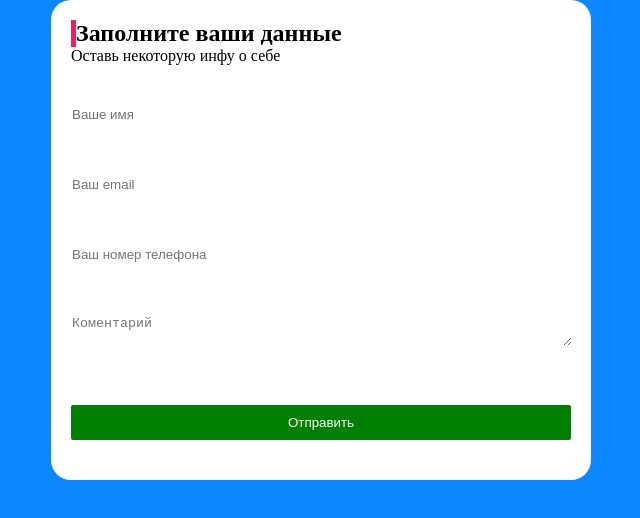
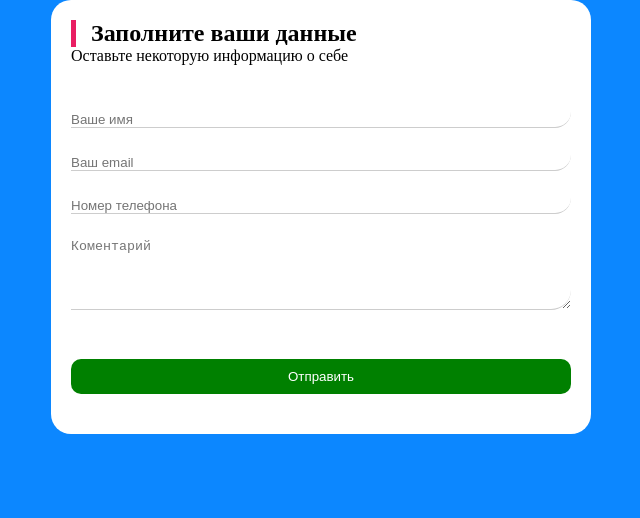
Before and after one commit to kosten20/form, a plain HTML site: page index.html in a window 1280 px wide. Shown: the whole page, without its empty margins (319-959 px from the left). Drawn offline with Linux system fonts and the light colour scheme.

Commit message:
Add files via upload
upgrade

```diff
--- a/index.html
+++ b/index.html
@@ -9,23 +9,23 @@
 <body>
 	<div class="block">
 		<h2>Заполните ваши данные</h2>
-		<p>Оставь некоторую инфу о себе</p>
+		<p>Оставьте некоторую информацию о себе</p>
 		<form action="#" id="form_box">
-			<div class="box"><input type="text" placeholder="Ваше имя" minlength="4" maxlength="10">
-				<span class="placeholder">Ваше имя</span>
+			<div class="box"><input type="text" placeholder="Ваше имя" minlength="2" maxlength="10" pattern="^.*[а-яА-ЯЁё]$">
+				<span class="placeholder">Имя</span>
 				<span class="error">Введите ваше имя русскими буквами</span>
 			</div>
 			<div class="box"><input type="email" placeholder="Ваш email">
-				<span class="placeholder">Ваш email</span>
+				<span class="placeholder">Email</span>
 				<span class="error">Введите ваше email в следующем формате example@mail.com</span>
 			</div>
-			<div class="box"><input type="tel" placeholder="Ваш номер телефона" minlength="11" maxlength="18" pattern="\+\d{1}\s\d{3}\s\d{3}\s\d{2}\s\d{2}|^[\+|\d]\d\s[\(]\d{3}[)]\s\d{3}\-\d{2}\-\d{2}|\d\s\(\d{3}\)\s\d{3}\-\d{2}\-\d{2}|\d\s\d{3}\s\d{3}\s\d{2}\s\d{2}|^\+\d{11}|\d{11}">
-				<span class="placeholder">Ваш номер телефона</span>
-				<span class="error">Введите ваш номер телефона в следующем формате +7 950 750 00 00</span>
+			<div class="box"><input type="tel" placeholder="Номер телефона" minlength="11" maxlength="18" pattern=".+\d+">
+				<span class="placeholder">Введите ваш номер телефона</span>
+				<span class="error">Введите ваш номер телефона в следующем виде +7 (950) 750-00-00</span>
 			</div>
 			<div class="box">
 				<textarea placeholder="Коментарий" minlength="2"></textarea>
-				<span class="placeholder">Ваш коментарий</span>
+				<span class="placeholder">Коментарий</span>
 			</div>
 			<button type="submit">Отправить</button>
 		</form>
--- a/style.css
+++ b/style.css
@@ -18,6 +18,7 @@ body {
 }
 .block h2 {
 	border-left: 5px solid #e91e63;
+	padding-left: 15px;
 }
 .block p {
 	margin-bottom: 20px;
@@ -25,28 +26,34 @@ body {
 .box {
 	position: relative;
 	width: 100%;
-	height: 50px;
-	margin: 20px 0px;
+	margin: 25px 0px;
 
 }
 .box input {
 	width: 100%;
-	border: 1px solid #fff;
+	border: none;
+	border-bottom: 1px solid #cdcdcd;
+	border-bottom-right-radius: 20px;
 	outline: none;
 }
 .box textarea {
 	width: 100%;
-	border: 1px solid #fff;
+	max-width: 100%;
+	min-height: 70px;
+	border: none;
+	border-bottom: 1px solid #cdcdcd;
+	border-bottom-right-radius: 20px;
 	outline: none;
 }
 button {
 	margin: 20px 0px;
 	width: 100%;
 	padding: 10px;
-	border-radius: 2px;
+	border-radius: 10px;
 	border: 0;
 	background-color: #ccc;
 	color: #fff;
+	cursor: pointer;
 }
 .placeholder {
 	position: absolute;
@@ -98,7 +105,7 @@ button {
   display: block;
 }
 .box textarea:invalid:not(:placeholder-shown) ~ .error {
-  display: block;
+  display: inline-block;
 }
 #form_box:valid button[type="submit"] {
 	background: green;
```
